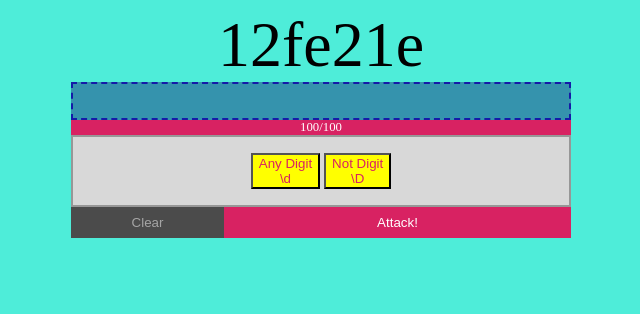
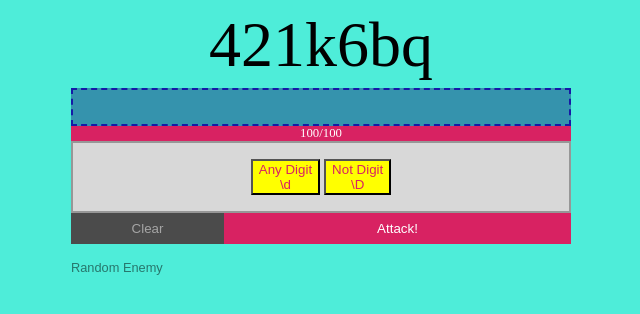
Before and after one commit to gricha2380/regex, a plain HTML site: page demo/index.html in a window 1280 px wide. Shown: the whole page, without its empty margins (319-959 px from the left). Drawn offline with nearby package versions, Linux system fonts and the light colour scheme.

Commit message:
random button

```diff
--- a/demo/css/style.css
+++ b/demo/css/style.css
@@ -35,14 +35,14 @@ body {
 .main {
     background: #D82262;
     color: white;
-    padding: .5rem 6rem;
+    padding: .5rem 4rem;
     border: none;
 }
 
 .clear {
     background: #4B4B4B;
     color: rgba(255, 255, 255, .5);
-    padding: .5rem 2rem;
+    padding: .5rem 1rem;
     border: none;
 }
 
@@ -59,6 +59,8 @@ body {
 
 #enemies {
     font-size: 4rem;
+    height: 4rem;
+    padding-bottom: 1rem;
 }
 #enemies b {
     color: green;
@@ -73,3 +75,12 @@ body {
 .actionButtons .clear{
     flex-grow: 1;
 }
+
+#random {
+    float: left;
+    padding: 1rem 0;
+    font-family: sans-serif;
+    font-size: .8rem;
+    color: rgba(0, 0, 0, .5);
+    text-decoration: none;
+}
--- a/demo/index.html
+++ b/demo/index.html
@@ -10,7 +10,8 @@
 <body>
     <div class="container">
         <div class="field">
-            <div id="enemies">12fe21e</div>
+            <div id="enemies"></div>
+            <!-- <div id="enemies">12fe21e</div> -->
             <!-- <div id="enemies">abe133</div> -->
         </div>
         <div id="deck">
@@ -27,6 +28,7 @@
             <button id="attack" class="main">Attack!</button>
         </div>
         <div id="alert"></div>
+        <a id="random" href="">Random Enemy</a>
     </div>
 
     <script src="https://cdnjs.cloudflare.com/ajax/libs/jquery/2.2.2/jquery.min.js"></script>
--- a/demo/js/battle.js
+++ b/demo/js/battle.js
@@ -1,5 +1,14 @@
+let random = ()=>{
+    $("#enemies").text(Math.random().toString(36).slice(6))
+}
+random();
 const enemiesDefault = document.querySelector('#enemies').innerText;
 const alert = document.querySelector("#alert");
+
+$("#random").on("click", function(e){
+    random();
+})
+
 
 $(".card").on("click", function(e){
     let cardValue = $(this).attr("value");
```
